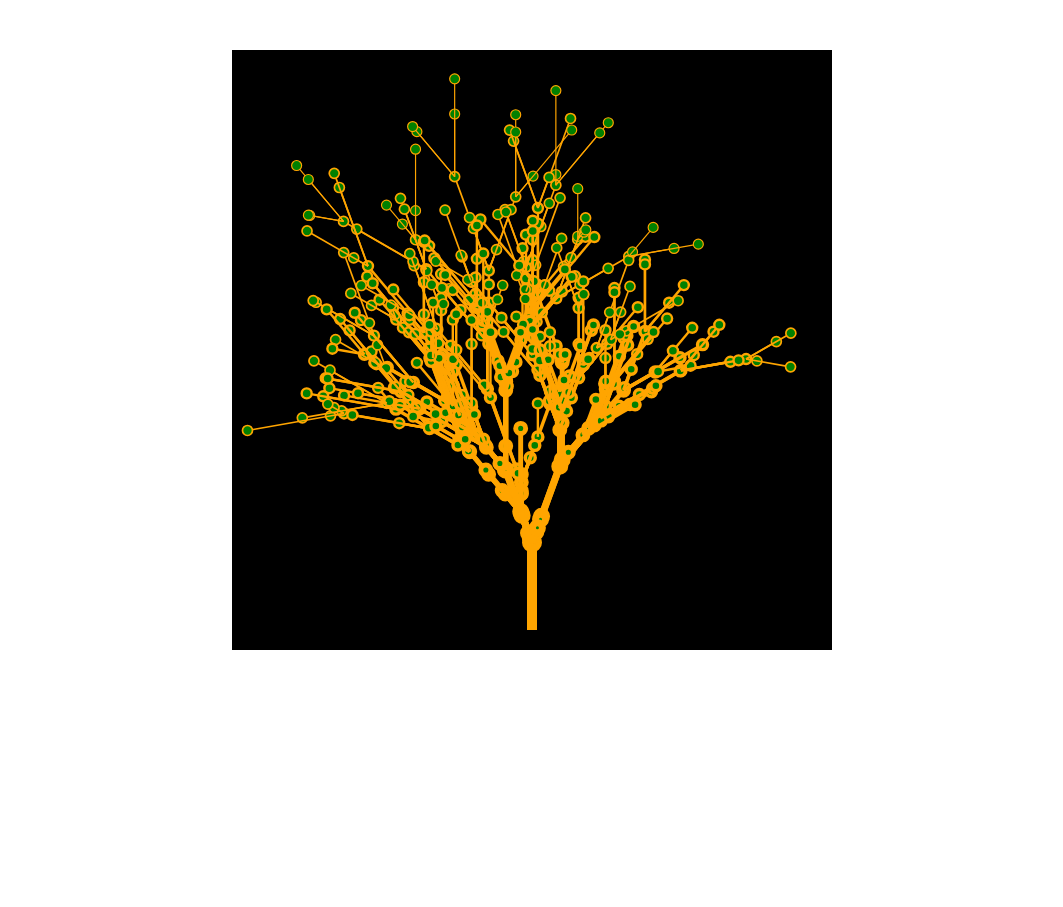
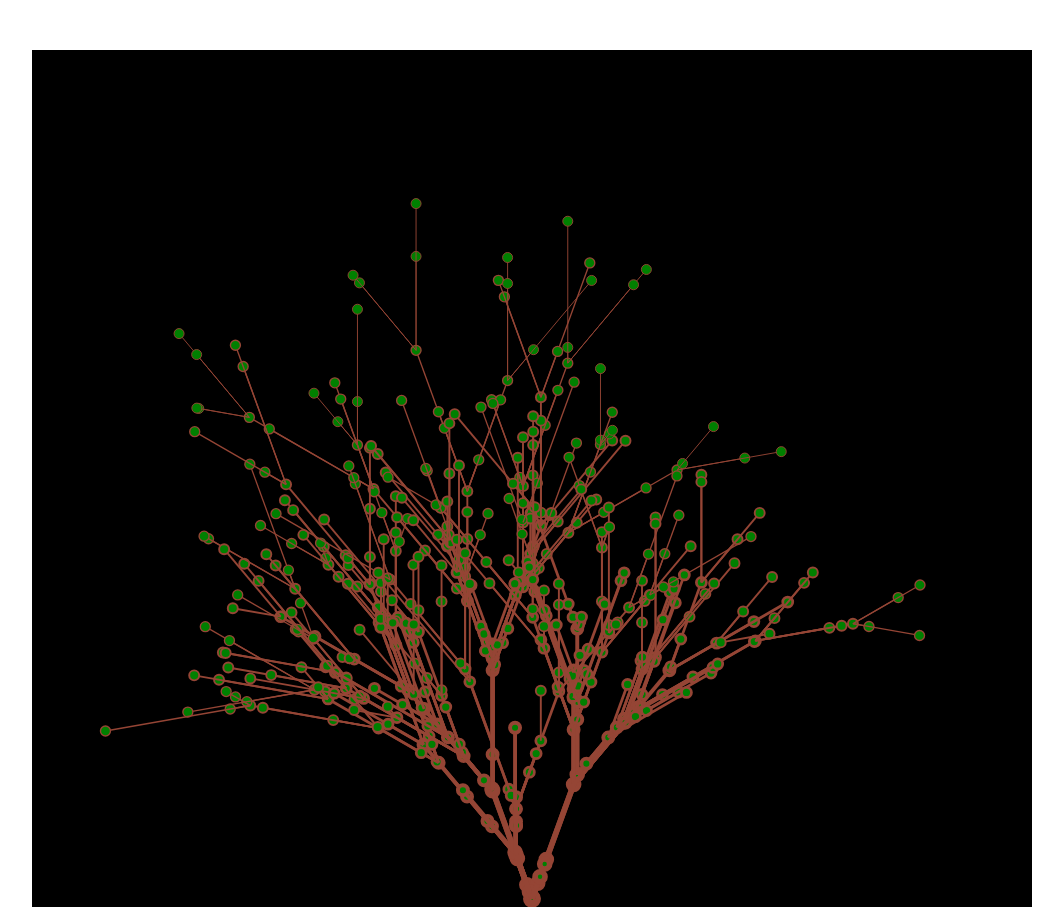
Before and after one commit to thomas-goff/Fractal-Tree, a plain HTML site: page Fractal Tree/index.html in a window 1280 px wide. Shown: the top 907 px of the page, without its empty margins (108-1171 px from the left). Before the commit the page ends 800 px from the top, so only its background shows below. Drawn offline with Linux system fonts and the light colour scheme.

Commit message:
some styling changes

```diff
--- a/Fractal Tree/index.html
+++ b/Fractal Tree/index.html
@@ -12,7 +12,7 @@
     </style>
   </head>
   <body>
-    <canvas id="canvas" width="600" height="600"></canvas>
+    <canvas id="canvas" width="1000" height="1000"></canvas>
     <script src="script.js"></script>
   </body>
 </html>
--- a/Fractal Tree/script.js
+++ b/Fractal Tree/script.js
@@ -1,6 +1,6 @@
 const canvas = document.getElementById("canvas");
 const ctx = canvas.getContext("2d");
-const branchColor = "#FFA500";
+const branchColor = "#954535";
 const leafColor = "green";
 const startAngle = -90;
 const endAngle = -90.1;
@@ -75,8 +75,8 @@ function animate() {
     canvas.width / 2,
     canvas.height - 20,
     startAngle,
-    10,
-    100
+    8,
+    150
   );
 
   let branches = [startBranch];
```
